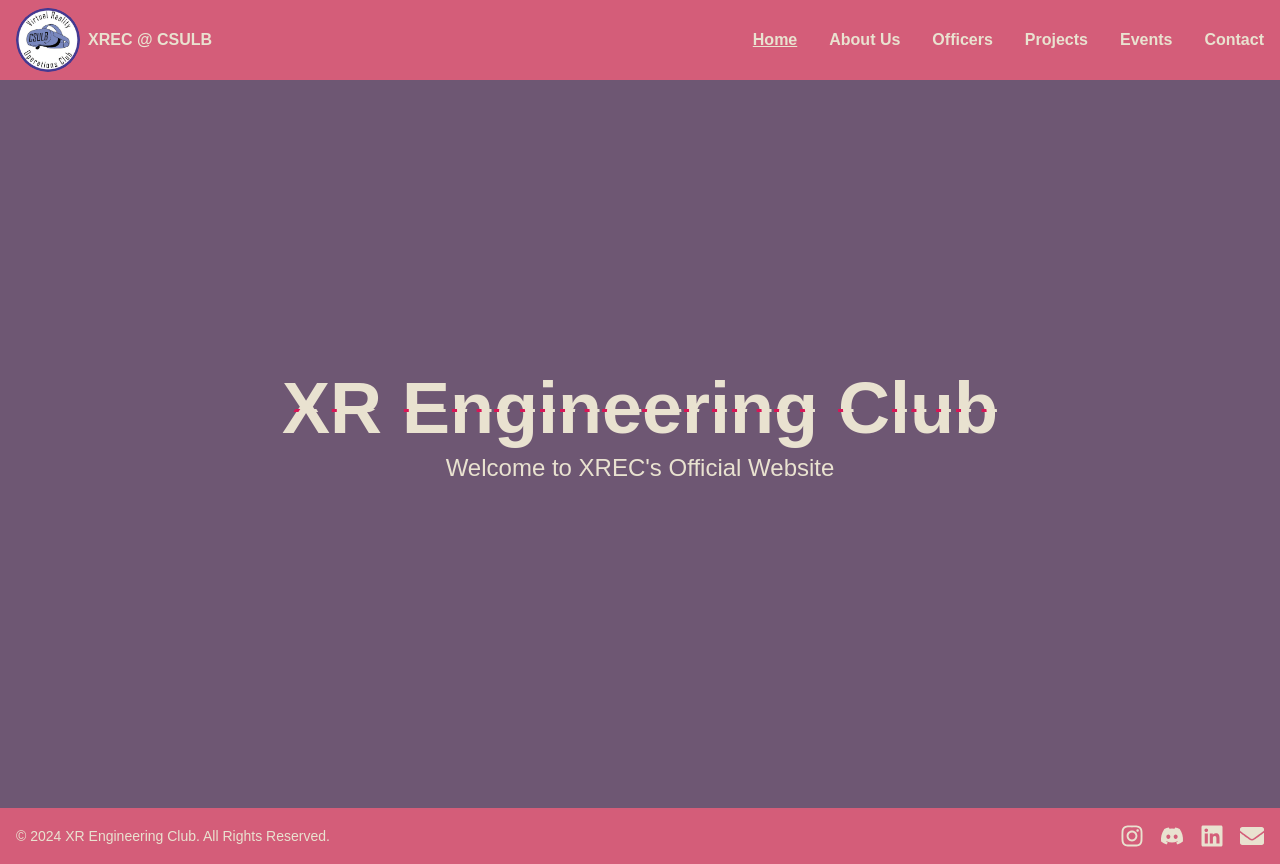
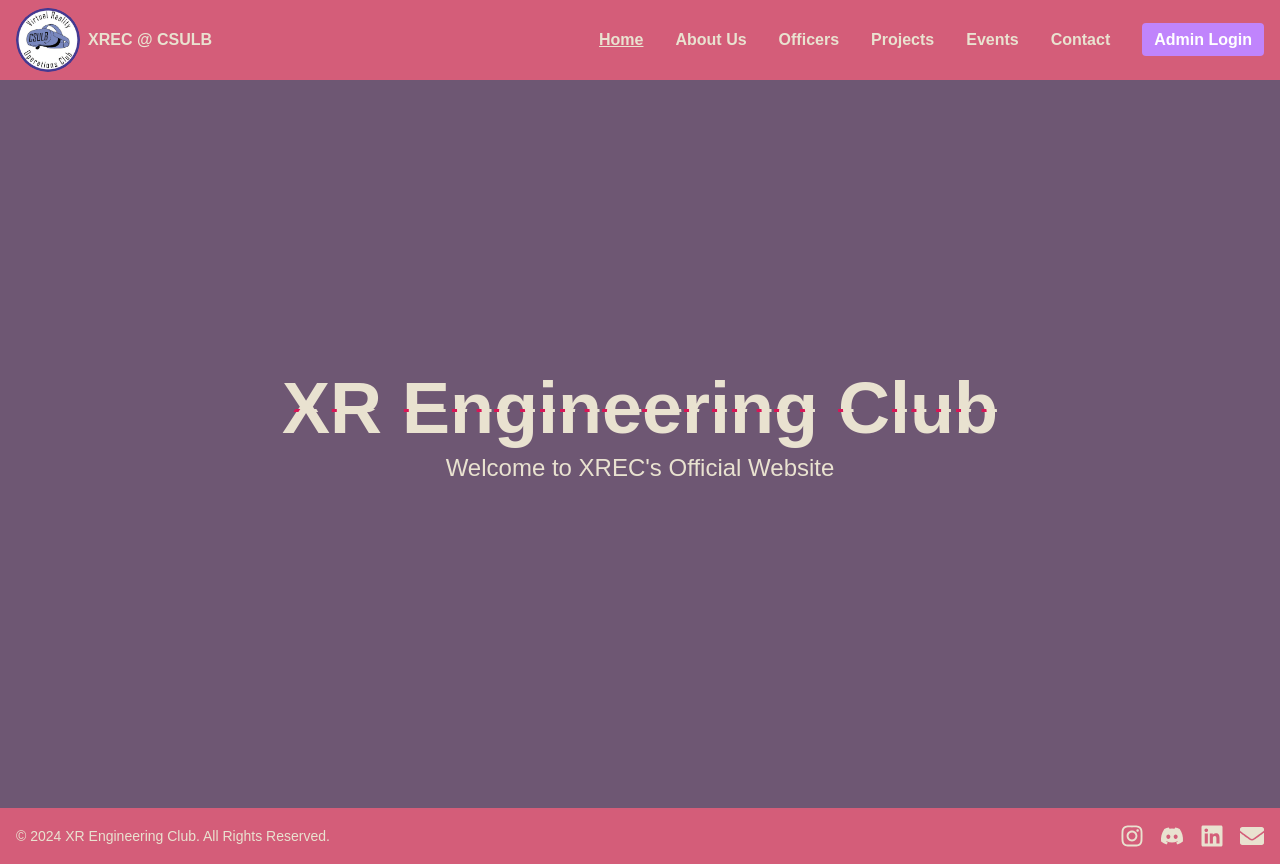
Before and after one commit to chuckmilton/xrec-website, a Next.js app: page / in a window 1280 px wide. Built offline with nearby package versions, Linux system fonts and the light colour scheme.

Commit message:
Create admin login button and style officer page

```diff
--- a/src/app/components/Navbar.js
+++ b/src/app/components/Navbar.js
@@ -27,7 +27,7 @@ export default function Navbar() {
         </Link>
 
         {/* Hamburger menu button for mobile */}
-        <div className="md:hidden">
+        <div className="lg:hidden">
           <button
             onClick={() => setMenuOpen(!menuOpen)}
             className="focus:outline-none"
@@ -50,7 +50,7 @@ export default function Navbar() {
         </div>
 
         {/* Full menu for larger screens */}
-        <ul className="hidden md:flex space-x-8 text-beige">
+        <ul className="hidden lg:flex space-x-8 text-beige">
           <li>
             <Link href="/" className={linkClasses('/')}>
               Home
@@ -81,16 +81,25 @@ export default function Navbar() {
               Contact
             </Link>
           </li>
+          {/* Distinct Admin Login button */}
+          <li>
+            <Link
+              href="/admin/login"
+              className="bg-purple-400 text-white px-3 py-2 rounded hover:bg-purple-500"
+            >
+              Admin Login
+            </Link>
+          </li>
         </ul>
       </div>
 
       {/* Mobile menu with slide-down transition */}
       <div
         className={`transition-all duration-300 ease-in-out overflow-hidden ${
-          menuOpen ? 'max-h-96' : 'max-h-0'
+          menuOpen ? 'max-h-screen' : 'max-h-0'
         }`}
       >
-        <ul className="mt-4 space-y-4 md:hidden text-beige font-semibold">
+        <ul className="mt-4 space-y-4 lg:hidden text-beige font-semibold pb-4">
           <li>
             <Link href="/" className={linkClasses('/')}>
               Home
@@ -121,6 +130,15 @@ export default function Navbar() {
               Contact
             </Link>
           </li>
+          {/* Distinct Admin Login button */}
+          <li>
+            <Link
+              href="/admin/login"
+              className="bg-purple-400 text-white px-3 py-2 rounded hover:bg-purple-500"
+            >
+              Admin Login
+            </Link>
+          </li>
         </ul>
       </div>
     </nav>
--- a/src/app/officers/page.js
+++ b/src/app/officers/page.js
@@ -35,7 +35,8 @@ export default function Officers() {
     <div>
       <main className="p-8">
         <h2 className="text-5xl font-semibold mb-8 text-beige">Officers</h2>
-        <div className="grid xs:grid-cols-1 sm:grid-cols-2 md:grid-cols-3 xl:grid-cols-5 gap-6">
+        <div className="max-w-5xl mx-6 sm:mx-auto">
+          <div className="grid grid-cols-1 sm:grid-cols-2 md:grid-cols-3 gap-6">
             {officers.map((officer, index) => (
               <div
                 key={index}
@@ -79,6 +80,7 @@ export default function Officers() {
               </div>
             ))}
           </div>
+        </div>
       </main>
     </div>
   );
```
Lines whose indentation alone changed are shown as unchanged.
